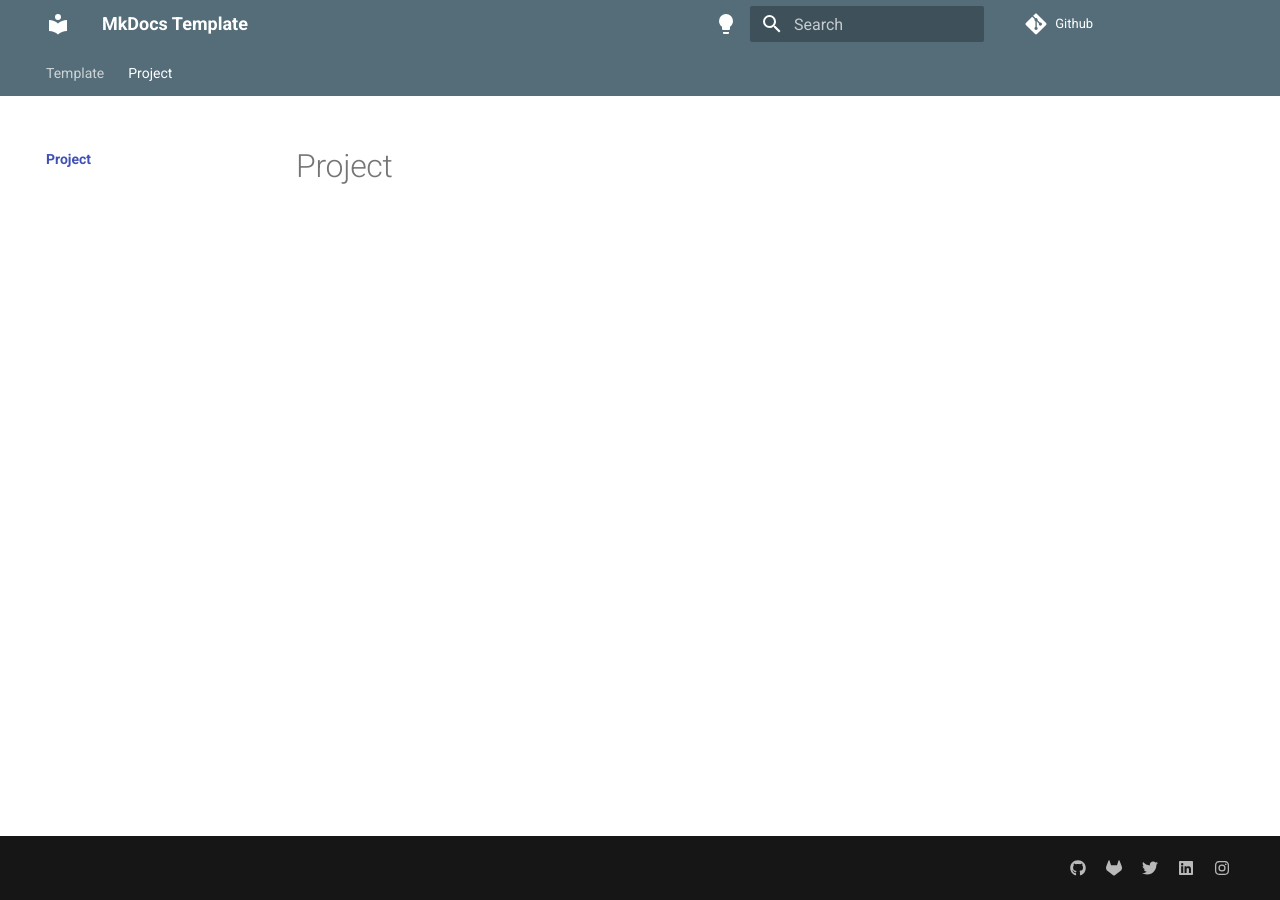
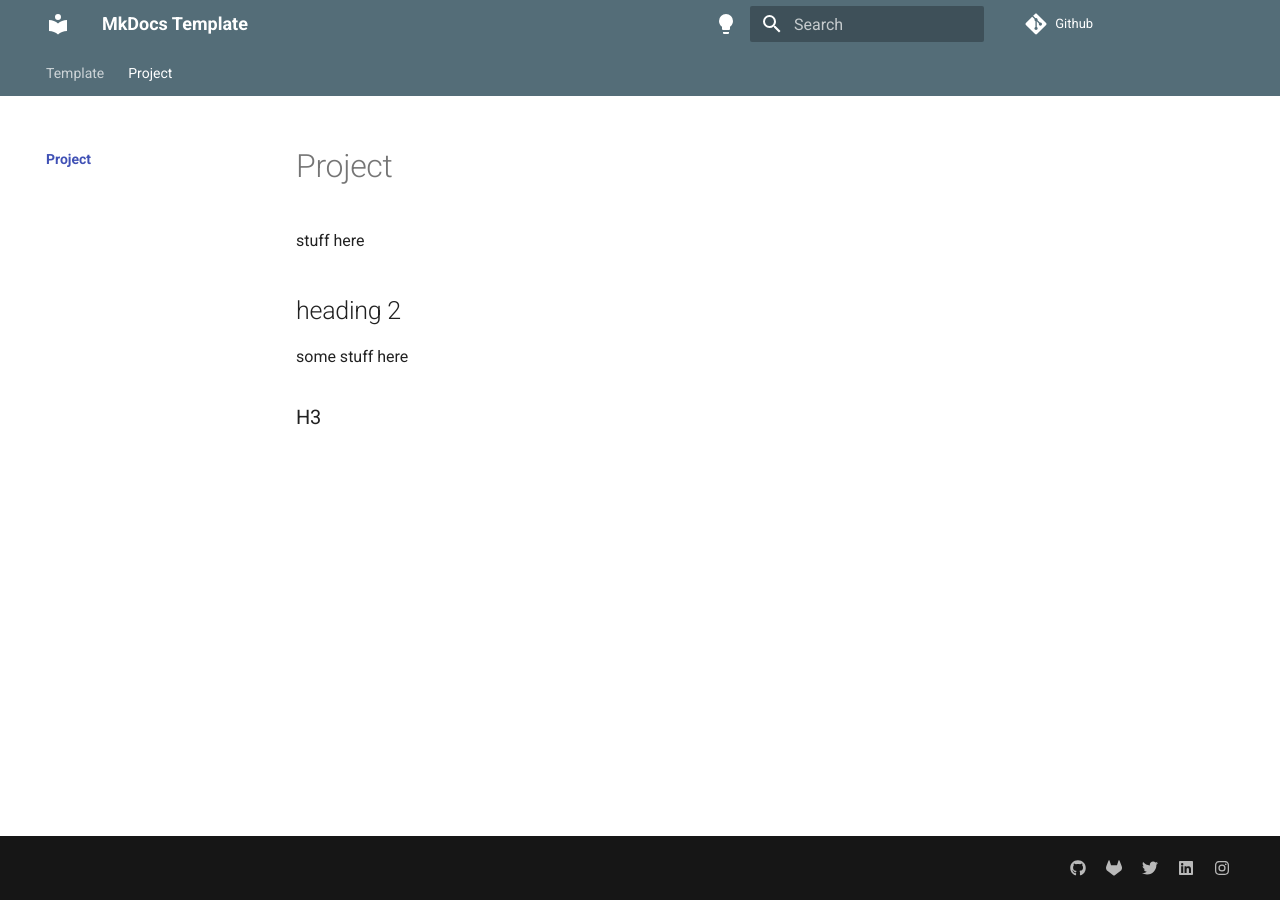
Before and after one commit to FabLabReykjavik/MkDocsGitHubPagesTemplate, an MkDocs documentation site: the page built from docs/project/index.md, in a window 1280 px wide. Built offline with MkDocs 1.6.1 and Material for MkDocs 9.7.7, drawn with Linux system fonts in a browser that asks for light colours; comment, search, counter and statistics services are not loaded.

Commit message:
mkDocs Template ready

```diff
--- a/docs/project/index.md
+++ b/docs/project/index.md
@@ -1 +1,9 @@
 # Project
+
+stuff here
+
+## heading 2
+
+some stuff here
+
+### H3
```
Also changed, not shown: docs/index.md (+0 -7 lines).
